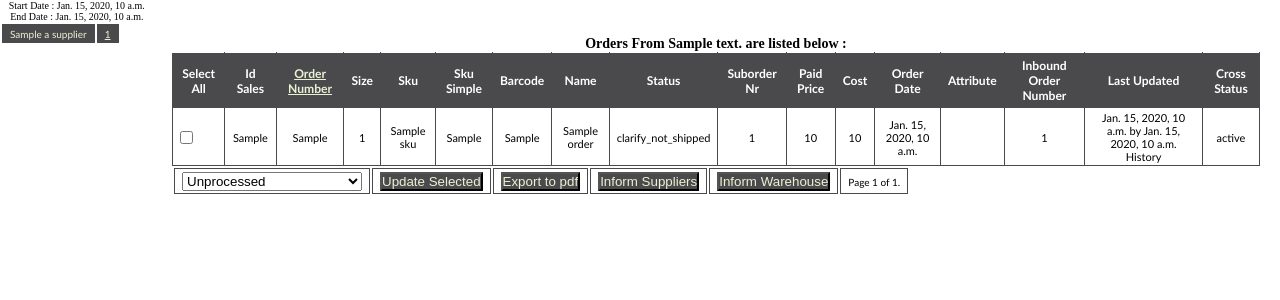
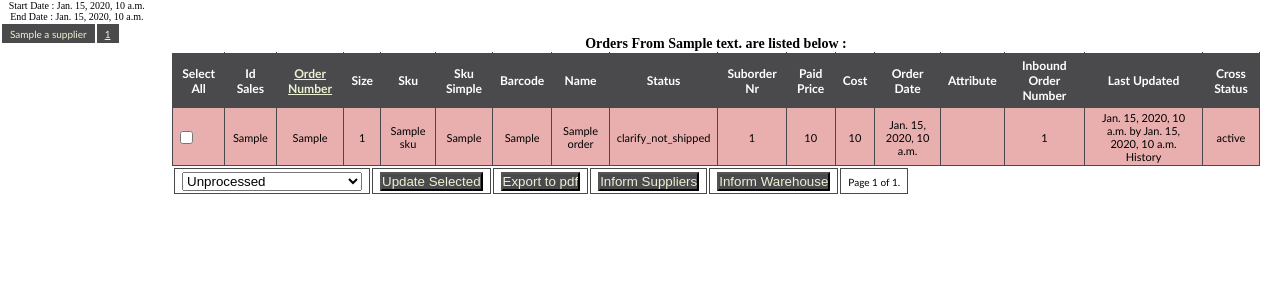
Before and after one commit to volkancirik/zTools, a Django app: template templates/orders.html in a window 1280 px wide. Shown: the part 89-389 px from the top of the page. Run offline with Django 3.2, Linux system fonts and the light colour scheme; the template is opened without the code that fills it: most values are stand-ins (such as "Sample title", 1, 10 or a date in 2020); some libraries are stand-ins or nearby versions.

```diff
--- a/templates/orders.html
+++ b/templates/orders.html
@@ -518,7 +518,11 @@ function openSearch(){
                     <form id ="orderForm" style='display: inline-block;' action="/update/" method='post'>{% csrf_token %}
                         <tbody class="scrollContent">
                             {% for anOrder in orders.object_list %}
-                                <tr class="normalRow">
+                                {% if anOrder.status == 'clarify_not_shipped' %}
+                                    <tr class="normalRow" style="background-color: #E9AFAF">
+                                {% else %}
+                                    <tr class="normalRow">
+                                {% endif %}
                                     <td> <input type=checkbox class="checkboxClass" name='orderChecked' value="{{ anOrder.id }}"></td>
                                     <td>{{ anOrder.id_sales_order_item }}</td>
                                     <td>{{ anOrder.order_nr }} </td>
```
